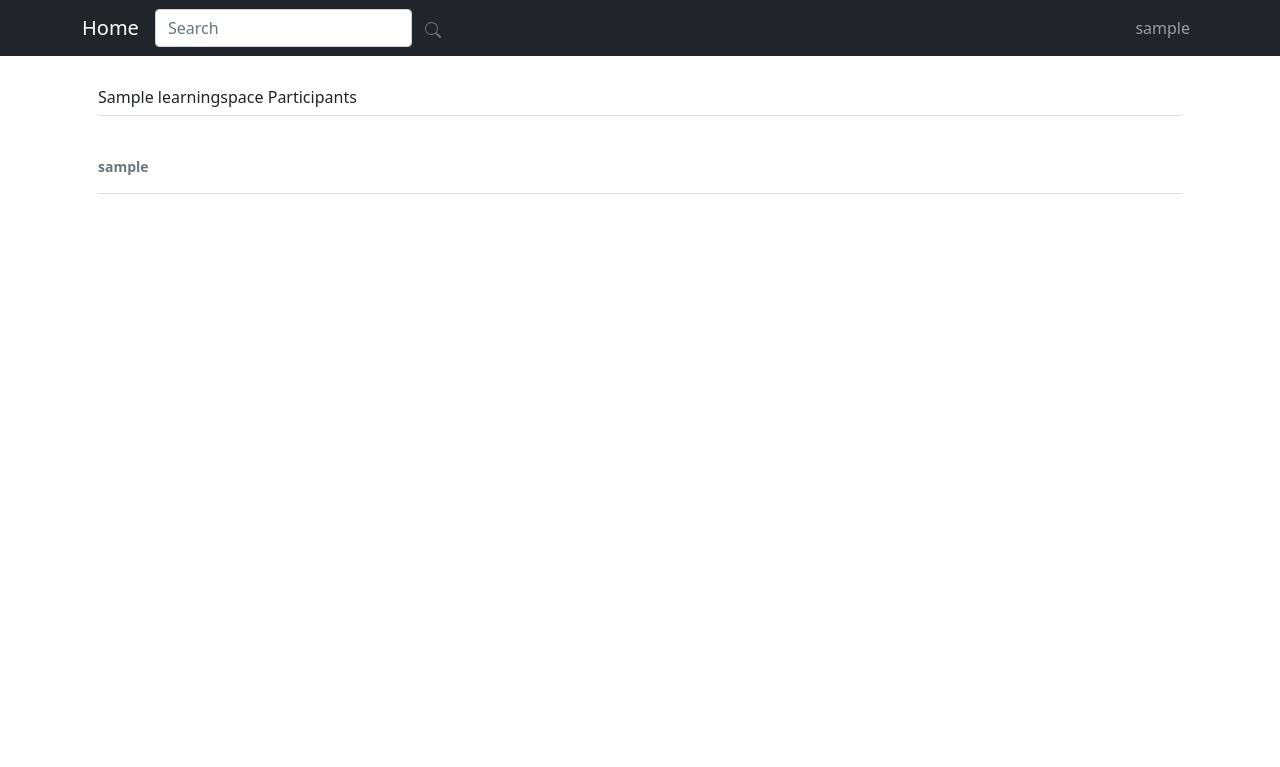
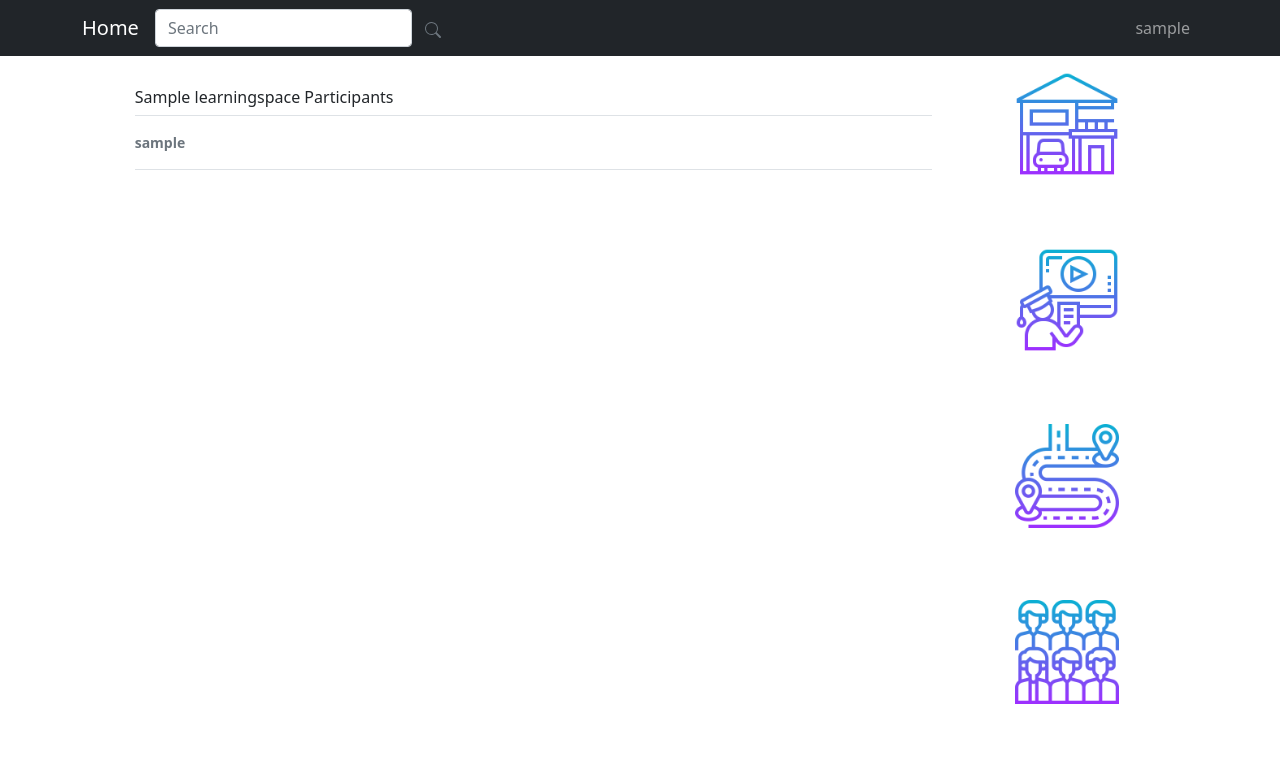
Before and after one commit to AydosIlgazi/bounswe573-2022, a Django app: page /learningspace/1/participants in a window 1280 px wide. Shown: the top 767 px of the page. Run offline with Django 4.2, Linux system fonts and the light colour scheme; a user stored in the database is signed in; tables that the repository leaves empty hold one stand-in row (values such as "Sample post"); some libraries are stand-ins or nearby versions.

Commit message:
sidebar added to participants page

```diff
--- a/SweCourseApp/templates/SweCourseApp/participants.html
+++ b/SweCourseApp/templates/SweCourseApp/participants.html
@@ -3,15 +3,15 @@
 {% load widget_tweaks %}
 
 {% block content %}
+<link href={% static "css/learningspace.css" %} rel="stylesheet">
 
-
-<main role="main" class="container">
-
+<main role="main" class="container-fluid">
+	<div class="row justify-content-center">
+		<div class="col-8 ">
 			<div class="my-3 p-3 bg-white rounded box-shadow">
 				<h6 class="border-bottom border-gray pb-2 mb-0">{{learning_space.title}} Participants</h6>
 				{% for p in participants %}
 				<div class="media text-muted pt-3">
-		<img data-src="holder.js/32x32?theme=thumb&bg=007bff&fg=007bff&size=1" alt="" class="mr-2 rounded">
 				  <p class="media-body pb-3 mb-0 small lh-125 border-bottom border-gray">
 					<strong class="d-block text-gray-dark">{{p.user.username}}</strong>
 				  </p>
@@ -19,6 +19,35 @@
 				{% endfor %}
 
 			  </div>
+		</div>
+		<div class="col-2 d-flex flex-column justify-content-md-between align-items-center pt-2 hover01 sidebar ">
+			<div class="p-2 img-container ">
+			  <a href="{% url 'swecourseapp:learningspace' learning_space.id %}">
+			  <img src={% static "images/home.png" %} />
+			  <p class="mt-3">Home</p>
+			  </a>
+			</div>
+			<div class="p-2 img-container ">
+			  <a href="">
+			  <img src={% static "images/elearning.png" %} />
+			  <p class="mt-3">Topics </p>
+			  </a>
+			</div>
+			<div class="p-2 img-container">
+			  <a href="{% url 'swecourseapp:roadmap' learning_space.id %}">
+			  <img src={% static "images/road-map.png" %} />
+			  <p class="mt-3">Road Map</p>
+			  </a>
+			</div>
+			<div class="p-2 img-container">
+			  <a href="{% url 'swecourseapp:participants' learning_space.id %}">
+			  <img src={% static "images/participants.png" %} />
+			  <p class="mt-3">Participants</p>
+			  </a>
+			</div>
+		</div>
+	</div>
+
 
   </main>
 
```
Lines whose indentation alone changed are shown as unchanged.
